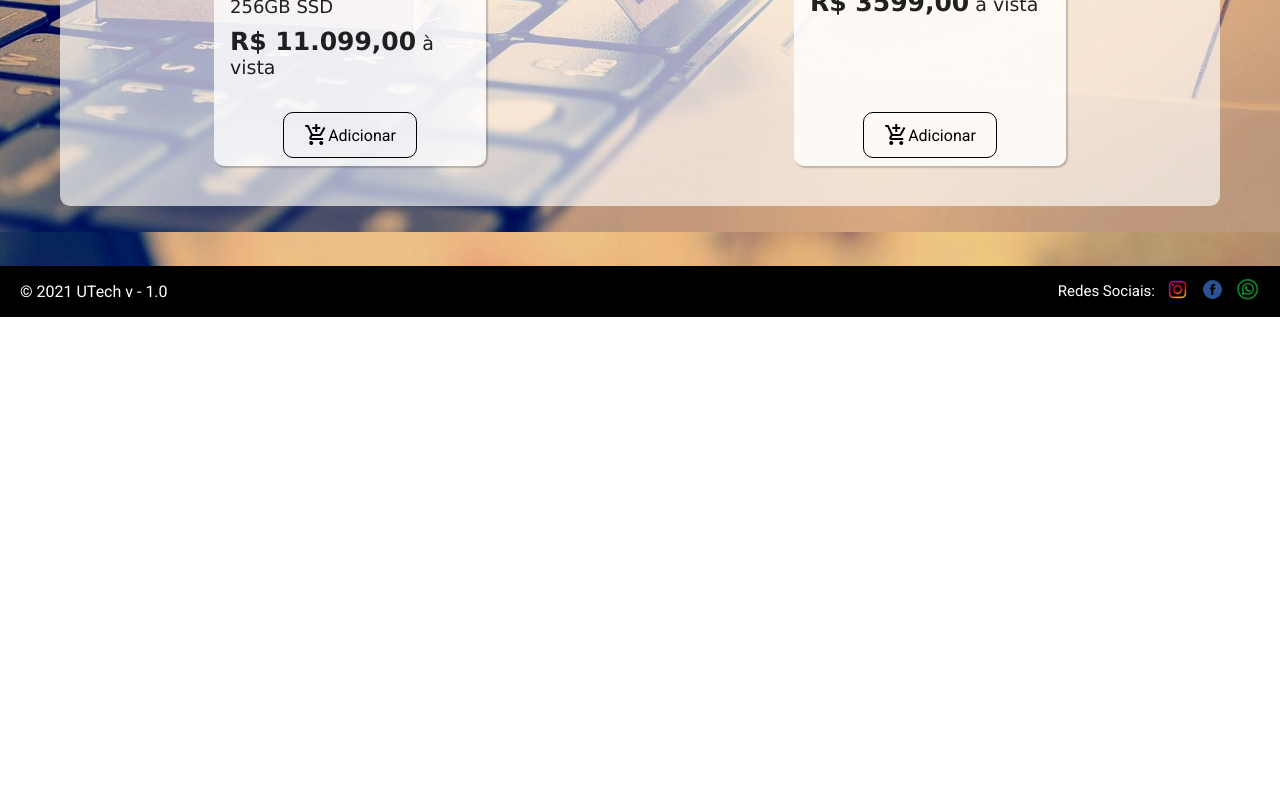
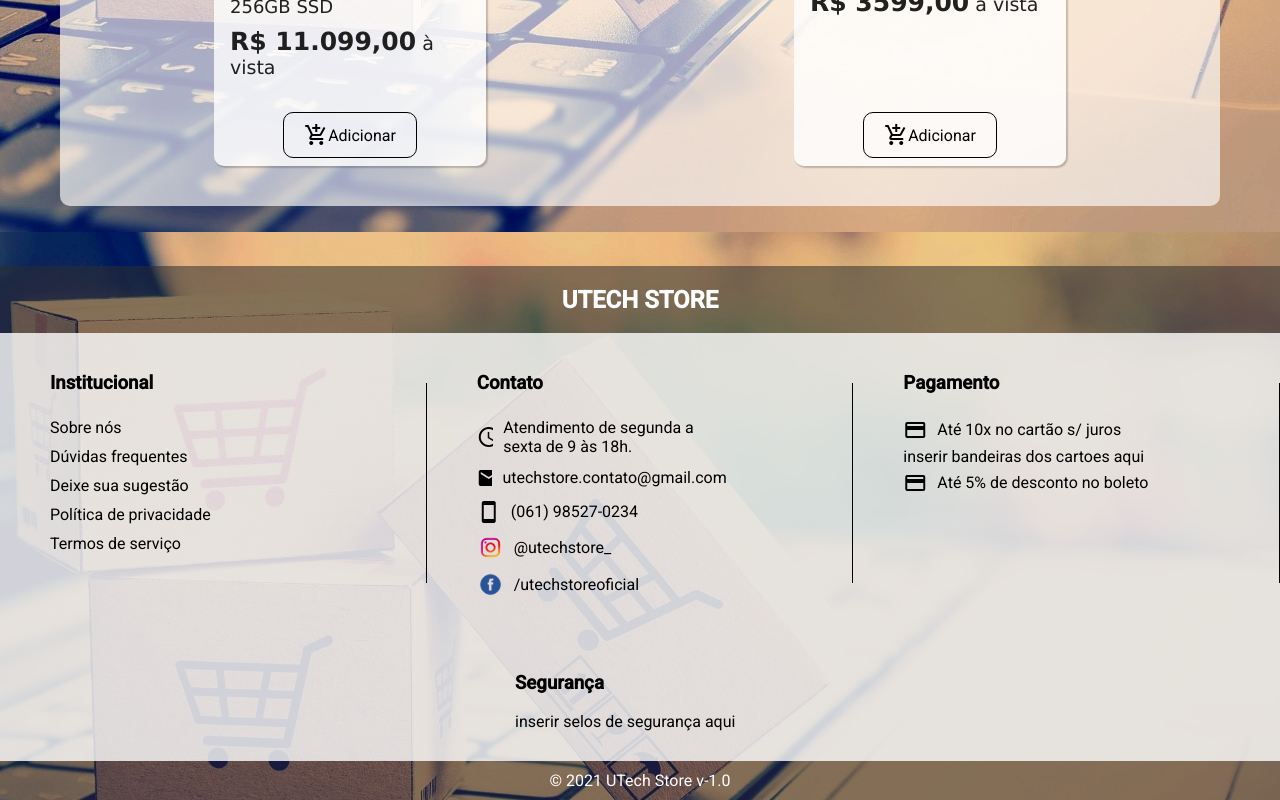
Before and after one commit to HenriqueAmorim20/utech_website, an Angular app: page /home in a window 1280 px wide. Shown: the part 2968-3768 px from the top of the page. Before the commit the page ends 3285 px from the top, so only its background shows below. Built offline with nearby package versions, Linux system fonts and the light colour scheme.

Commit message:
better booter, more information

```diff
--- a/src/app/app.component.html
+++ b/src/app/app.component.html
@@ -7,6 +7,6 @@
     <div class="body">
       <router-outlet></router-outlet>
     </div>
+    <app-footer></app-footer>
   </div>
-  <app-footer></app-footer>
 </body>
--- a/src/app/layout/footer/footer.component.html
+++ b/src/app/layout/footer/footer.component.html
@@ -1,22 +1,74 @@
 <footer class="footer">
-  <p style="margin-left: 20px;"> &copy; {{ data }} UTech v - 1.0</p>
-  <span class="flexExpand"></span>
-  <div class="media">
-    <p>Redes Sociais:</p>
-    <span>
+  <h2>UTECH STORE</h2>
+  <div class="middle">
+    <div class="middleContent">
+      <h3>Institucional</h3>
+      <div class="midContentLine">
+        <span>Sobre nós</span>
+      </div>
+      <div class="midContentLine">
+        <span>Dúvidas frequentes</span>
+      </div>
+      <div class="midContentLine">
+        <span>Deixe sua sugestão</span>
+      </div>
+      <div class="midContentLine">
+        <span>Política de privacidade</span>
+      </div>
+      <div class="midContentLine">
+        <span>Termos de serviço</span>
+      </div>
+    </div>
+    <span *ngIf="innerWidth > 850" class="spacer"></span>
+    <div class="middleContent">
+      <h3>Contato</h3>
+      <div class="midContentLine">
+        <mat-icon>access_time</mat-icon>
+        <span>Atendimento de segunda a sexta de 9 às 18h.</span>
+      </div>
+      <div class="midContentLine">
+        <mat-icon>email</mat-icon>
+        <span>utechstore.contato@gmail.com</span>
+      </div>
+      <div class="midContentLine">
+        <a href="https://web.whatsapp.com/" target="_blank">
+          <mat-icon>smartphone</mat-icon>
+          <span>(061) 98527-0234</span>
+        </a>
+      </div>
+      <div class="midContentLine">
         <a href="https://www.instagram.com/utechstore_/" target="_blank">
           <img src="assets/social/insta.png"  class="image" />
+          <span>@utechstore_</span>
         </a>
-    </span>
-    <span>
+      </div>
+      <div class="midContentLine">
         <a href="https://www.facebook.com/" target="_blank">
           <img src="assets/social/fb.png" class="image"/>
+          <span>/utechstoreoficial</span>
         </a>
-    </span>
-    <span style="margin-right: 20px;">
-      <a href="https://web.whatsapp.com/" target="_blank">
-        <img src="assets/social/wpp.png" class="image"/>
-      </a>
-    </span>
       </div>
+    </div>
+    <span *ngIf="innerWidth > 850" class="spacer"></span>
+    <div class="middleContent">
+      <h3>Pagamento</h3>
+      <div >
+        <div class="midContentLine">
+          <mat-icon>payment</mat-icon>
+          <span>Até 10x no cartão s/ juros</span>
+        </div>
+        <span>inserir bandeiras dos cartoes aqui</span>
+      </div>
+      <div class="midContentLine">
+        <mat-icon>payment</mat-icon>
+        <span>Até 5% de desconto no boleto</span>
+      </div>
+    </div>
+    <span *ngIf="innerWidth > 850" class="spacer"></span>
+    <div class="middleContent">
+      <h3>Segurança</h3>
+      <span>inserir selos de segurança aqui</span>
+    </div>
+  </div>
+  <span style="padding: 10px;"> &copy; {{ data }} UTech Store v-1.0</span>
 </footer>
--- a/src/app/layout/footer/footer.component.scss
+++ b/src/app/layout/footer/footer.component.scss
@@ -1,24 +1,61 @@
 .footer {
   display: flex;
-  flex-flow: row wrap;
-  background: transparent;
-  background-color: black;
+  flex-direction: column;
+  align-items: center;
+  background-color: rgba(45, 45, 45, 0.541);
   color: white;
 }
 
-.flexExpand {
-  flex: 2 1 auto;
+.middle {
+  width: 100%;
+  background-color: rgb(255, 255, 255, 0.8);
+  display: flex;
+  justify-content: center;
+  flex-flow: wrap;
 }
 
-.media {
-  margin-left: 20px;
+.middleContent {
+  text-align: start;
+  min-width: 250px;
+  max-width: 250px;
+  margin: 20px 50px 30px;
+  padding: 20x;
+  display: flex;
+  flex-direction: column;
+  color: black;
+}
+
+.midContentLine {
   display: flex;
   align-items: center;
-  font-size: 15px;
+  margin: 5px 0px 5px;
+}
+
+a {
+  display: flex;
+  align-items: center;
+  text-decoration: none;
+  color: black;
+}
+
+span {
+  overflow-wrap: break-word;
+}
+
+.spacer {
+  border-right: 0.5px solid black;
+  margin: auto;
+  min-height: 200px;
+  max-height: 200px;
+  flex: 1 1 auto;
 }
 
 .image {
   cursor: pointer;
-  width: 25px;
-  margin-left: 10px;
+  width: 27px;
+  margin-right: 10px;
 }
+
+mat-icon {
+  margin-right: 10px;
+}
--- a/src/app/layout/footer/footer.component.ts
+++ b/src/app/layout/footer/footer.component.ts
@@ -1,4 +1,4 @@
-import { Component, OnInit } from '@angular/core';
+import { Component, OnInit, HostListener } from '@angular/core';
 
 @Component({
   selector: 'app-footer',
@@ -7,11 +7,18 @@ import { Component, OnInit } from '@angular/core';
 })
 export class FooterComponent implements OnInit {
   data: any;
+  innerWidth:any;
 
   constructor() {}
 
   ngOnInit() {
     const currentdate = new Date();
     this.data = currentdate.getFullYear();
+    this.innerWidth = window.innerWidth
+  }
+
+  @HostListener('window:resize', ['$event'])
+  onResize(event: any) {
+  this.innerWidth = event.target.innerWidth;
   }
 }
--- a/src/app/layout/navbar/navbar.component.scss
+++ b/src/app/layout/navbar/navbar.component.scss
@@ -57,6 +57,7 @@
   font-family: 'Lucida Sans', 'Lucida Sans Regular', 'Lucida Grande', 'Lucida Sans Unicode', Geneva, Verdana, sans-serif;
   border-radius: 5px;
   background-color: rgba(255, 255, 255, 0.829);
+  font-size: 14px;
   width: 100%;
   height: 15px;
   padding: 5px;
```
Lines whose indentation alone changed are shown as unchanged.
